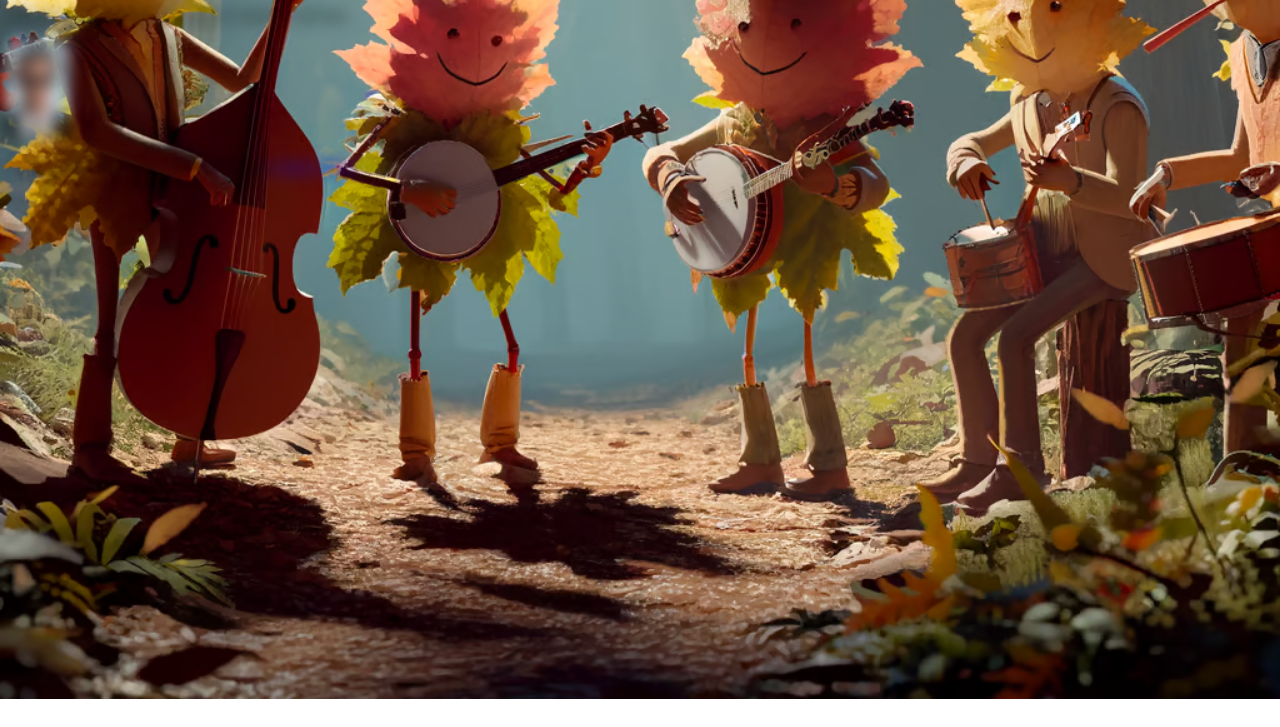
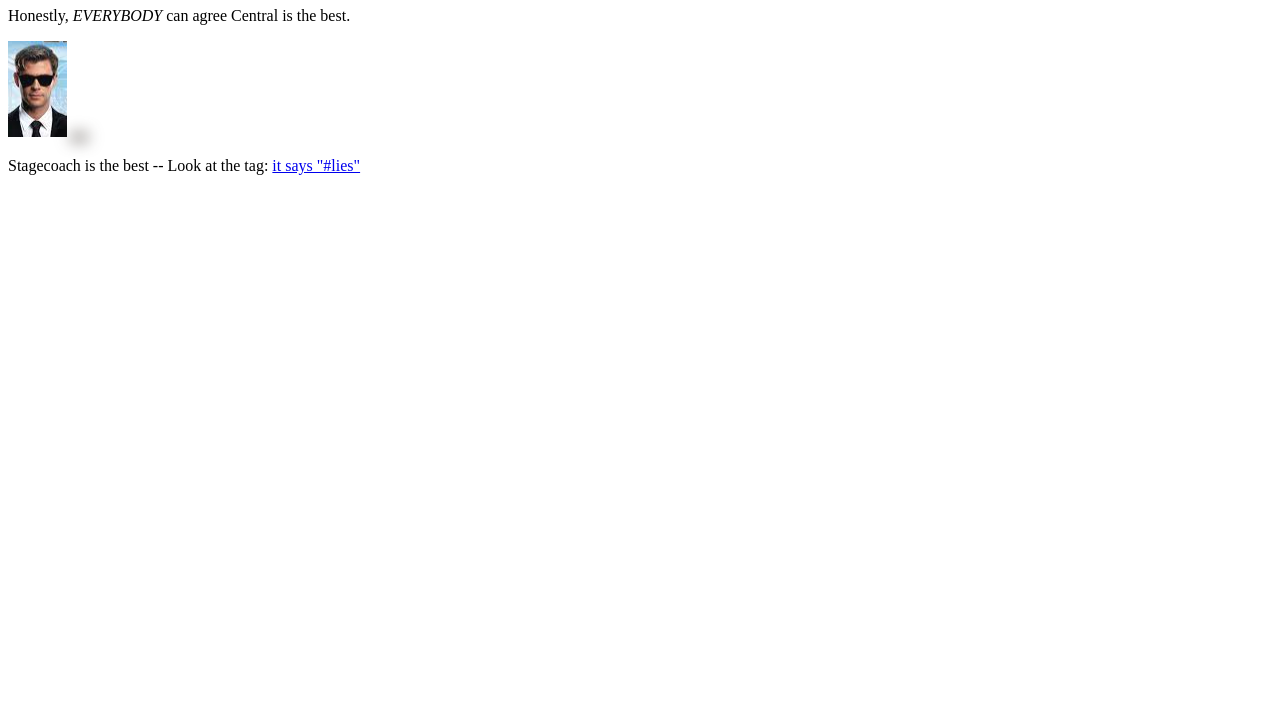
Before and after one commit to spatterson46/Central-Elementary-GT, a plain HTML site: page index.html in a window 1280 px wide. Shown: the part 73-800 px from the top of the page. Drawn offline with Linux system fonts and the light colour scheme.

Commit message:
🤤wawa🤤

```diff
--- a/index.html
+++ b/index.html
@@ -4,7 +4,7 @@
         <title>Mr. P's Central Elementary GT Page</title>
     </head>
     <link rel="stylesheet" type="text/css" href="main.css" />
-    <body class="bg-image">
+    <body>
         <div tag="page-container">
             <main>
                 <div tag="#main">
@@ -13,6 +13,7 @@
                         <p tag="subtitile">Honestly, <em>EVERYBODY</em> can agree Central is the best.</p>
                     </div>
                     <img src="Official.png">
+                    <button class="bg-image"></button>
                 </div>
             </main>
             <footer tag="#footer"><p>Stagecoach is the best -- Look at the tag: <a href="#lies">it says "#lies"</a></p></footer>
```
